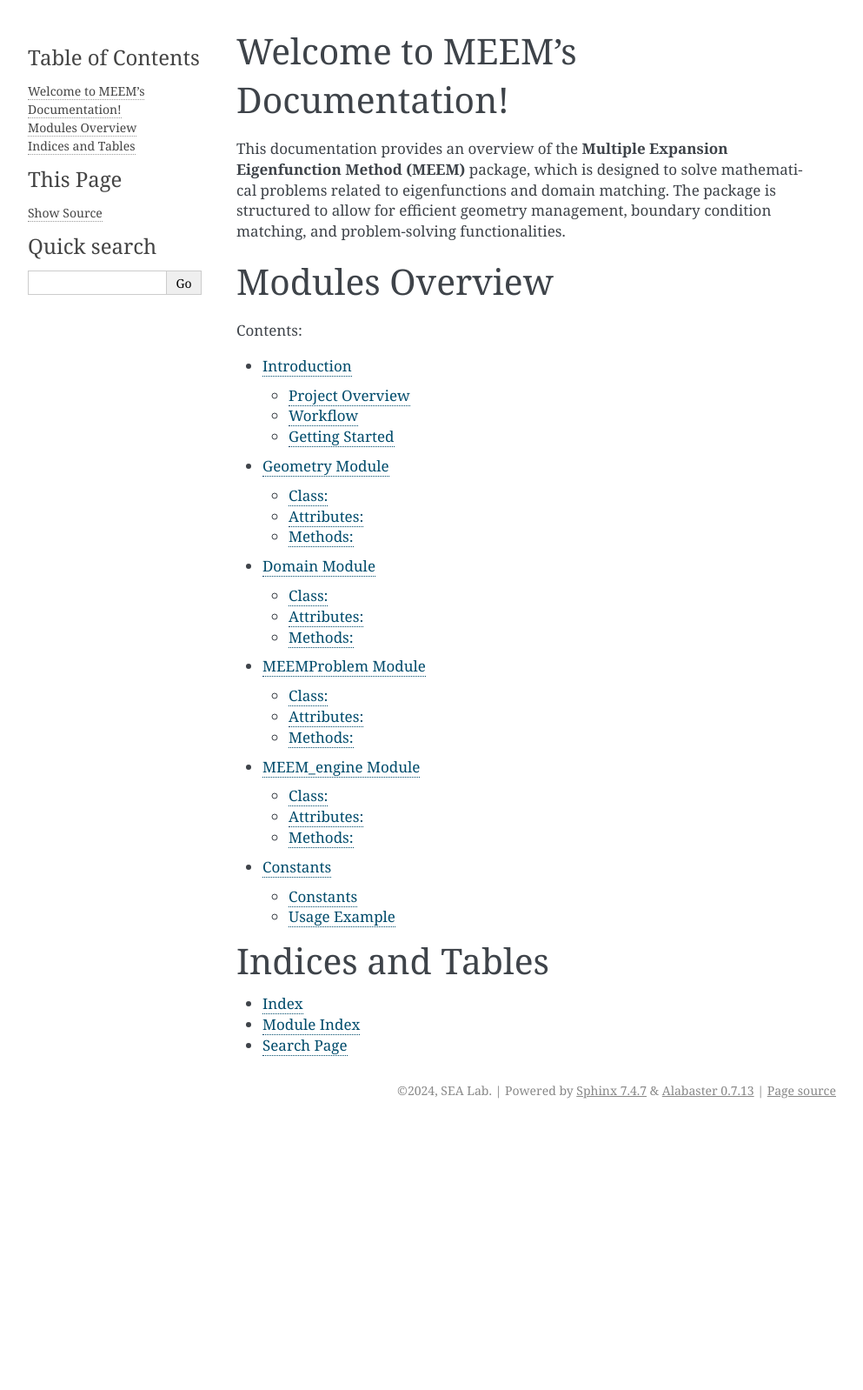
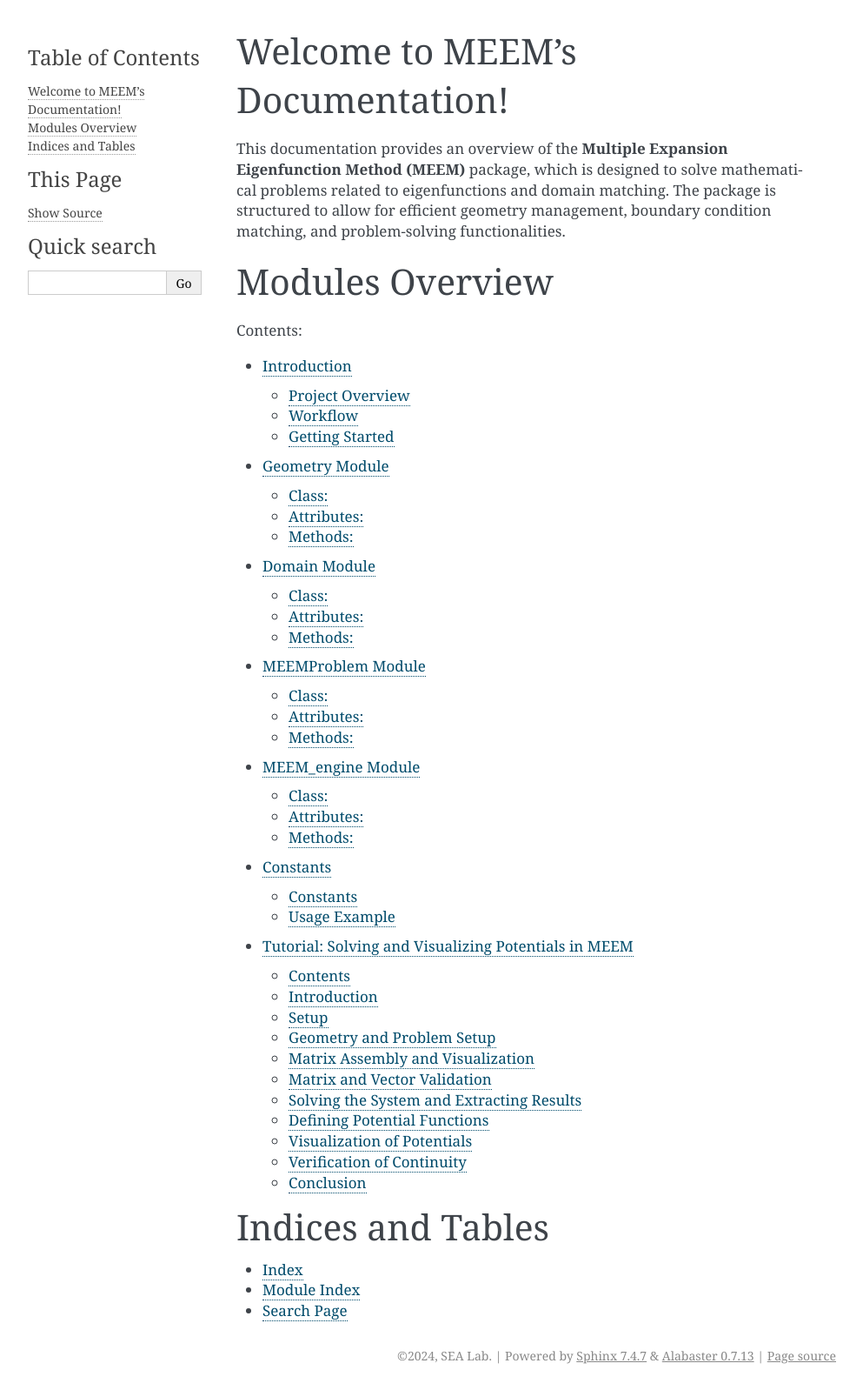
Before and after one commit to symbiotic-engineering/OpenFLASH, a Sphinx documentation site: the page built from docs/index.rst, in a window 1280 px wide. Shown: the whole page at 87% size, without its empty margins (148-1141 px from the left). Built offline with Sphinx 7.4.7, drawn with Linux system fonts in a browser that asks for light colours; before the commit the page ends 1293 px from its top, so only the background shows below that; some of the changed lines change nothing that is shown.

Commit message:
Implemented tutorial documentation

```diff
--- a/docs/index.rst
+++ b/docs/index.rst
@@ -21,7 +21,7 @@ Modules Overview
    meem_problem
    meem_engine
    constants
-
+   tutorial
 
 Indices and Tables
 ==================
--- /dev/null
+++ b/docs/tutorial.rst
@@ -0,0 +1,239 @@
+.. _meem_tutorial:
+
+Tutorial: Solving and Visualizing Potentials in MEEM
+====================================================
+
+Contents
+--------
+.. contents::
+   :local:
+
+Introduction
+------------
+This tutorial walks through using the MEEM package to compute and visualize potentials across multiple regions. By the end, you will have assembled matrices, validated them against expected values, and visualized the homogeneous and particular potentials in defined geometrical regions.
+
+Setup
+-----
+Ensure you have installed the required modules:
+
+.. code-block:: bash
+
+    pip install numpy scipy pandas matplotlib
+
+Now, import the necessary modules:
+
+.. code-block:: python
+
+    import sys, os
+    import numpy as np
+    import pandas as pd
+    from scipy import linalg
+    import matplotlib.pyplot as plt
+
+    sys.path.append("path_to_meem_module")  # Add the path to the MEEM module if necessary
+
+Geometry and Problem Setup
+--------------------------
+Define the geometry for the problem, including radial and axial coordinates, as well as boundary conditions:
+
+.. code-block:: python
+
+    from meem_engine import MEEMEngine
+    from meem_problem import MEEMProblem
+    from geometry import Geometry
+
+    r_coordinates = {'a1': 0.5, 'a2': 1.0}  # Example radial coordinates
+    z_coordinates = {'h': 1.001}  # Example axial coordinates
+    domain_params = [
+        {'number_harmonics': N, 'height': 1, 'radial_width': 0.5, 'top_BC': None, 'bottom_BC': None, 'category': 'inner', 'di': 0.5},
+        {'number_harmonics': M, 'height': 1, 'radial_width': 1.0, 'top_BC': None, 'bottom_BC': None, 'category': 'outer', 'di': 0.25},
+        {'number_harmonics': K, 'height': 1, 'radial_width': 1.5, 'top_BC': None, 'bottom_BC': None, 'category': 'exterior'}
+    ]
+
+    geometry = Geometry(r_coordinates, z_coordinates, domain_params)
+    problem = MEEMProblem(geometry)
+    engine = MEEMEngine([problem])
+
+Matrix Assembly and Visualization
+---------------------------------
+To verify the assembled matrix `A`, visualize its structure, which is helpful for spotting unexpected values or structure. The following function `visualize_A_matrix` plots the positions of non-zero entries and the block structure of the matrix.
+
+.. code-block:: python
+
+    def visualize_A_matrix(A, title="Matrix Visualization"):
+        rows, cols = np.nonzero(A)
+        plt.figure(figsize=(6, 6))
+        plt.scatter(cols, rows, color='blue', marker='o', s=100)
+        plt.gca().invert_yaxis()
+        plt.xticks(range(A.shape[1]))
+        plt.yticks(range(A.shape[0]))
+
+        # Draw dividing lines to visualize block structure in A matrix
+        N, M = 4, 4
+        block_dividers = [N, N + M, N + 2 * M]
+        for val in block_dividers:
+            plt.axvline(val - 0.5, color='black', linestyle='-', linewidth=1)
+            plt.axhline(val - 0.5, color='black', linestyle='-', linewidth=1)
+
+        plt.grid(True)
+        plt.title(title)
+        plt.xlabel('Column Index')
+        plt.ylabel('Row Index')
+        plt.show()
+
+    # Generate and verify A matrix
+    generated_A = engine.assemble_A(problem)
+    visualize_A_matrix(generated_A, title="Generated A Matrix")
+
+# Assuming 'A' is the assembled matrix from `MEEMEngine`
+
+Matrix and Vector Validation
+----------------------------
+We compare our generated matrix and vector to predefined expected values, allowing us to confirm the accuracy of our results. Threshold levels are set to `1e-3` for matrices and vectors to ensure only minor deviations.
+
+.. code-block:: python
+
+    tolerance = 1e-3
+    generated_b = engine.assemble_b(problem)
+    expected_b = np.array([
+        0.0069, 0.0120, -0.0030, 0.0013,
+        0.1560, 0.0808, -0.0202, 0.0090,
+        0, -0.1460, 0.0732, -0.0002,
+        -0.4622, -0.2837, 0.1539, -0.0673
+    ], dtype=np.complex128)  # Load expected values
+
+    # Validate the matrix and vector
+    try:
+        np.testing.assert_allclose(generated_b, expected_b, atol=tolerance, err_msg="b vector does not match expected values")
+        print("b vector matches successfully.")
+    except AssertionError as e:
+        print("b vector does not match expected values. Details:")
+        print(e)
+
+Solving the System and Extracting Results
+-----------------------------------------
+After generating `A` and `b`, we solve the equation `Ax = b`. The solution vector `x` contains coefficients for the homogeneous potential functions, which we use for region-specific potential calculations.
+
+.. code-block:: python
+
+    X = linalg.solve(generated_A, generated_b)
+
+Defining Potential Functions
+----------------------------
+The functions below calculate the homogeneous potential in different regions. For example, `phi_h_n_i1_func` computes the potential in region 1 (or domain i1) based on coefficients from `x`.
+
+.. code-block:: python
+
+    def phi_h_n_i1_func(n, r, z):
+        #  Define the formula to compute potential for region 1
+        return (C_1n_1s[n] * R_1n_1(n, r) + C_2n_1s[n] * R_2n_1(n)) * Z_n_i1(n, z)
+
+    def phi_h_m_i2_func(m, r, z):
+        return (C_1n_2s[m] * R_1n_2(m, r) + C_2n_2s[m] * R_2n_2(m, r)) * Z_n_i2(m, z)
+
+    def phi_e_k_func(k, r, z):
+        return B_ks[k] * Lambda_k_r(k, r) * Z_n_e(k, z)
+
+Visualization of Potentials
+---------------------------
+Using `plot_potential` and `plot_matching` functions, visualize the homogeneous and particular potentials, as well as the potential continuity at interfaces.
+
+.. code-block:: python
+
+    def plot_potential(phi, R, Z, title):
+        plt.figure(figsize=(12, 6))
+
+        # Real part
+        plt.subplot(1, 2, 1)
+        contour_real = plt.contourf(R, Z, np.real(phi), levels=50, cmap='viridis')
+        plt.colorbar(contour_real)
+        plt.title(f'{title} - Real Part')
+        plt.xlabel('Radial Distance (R)')
+        plt.ylabel('Axial Distance (Z)')
+
+        # Imaginary part
+        plt.subplot(1, 2, 2)
+        contour_imag = plt.contourf(R, Z, np.imag(phi), levels=50, cmap='viridis')
+        plt.colorbar(contour_imag)
+        plt.title(f'{title} - Imaginary Part')
+        plt.xlabel('Radial Distance (R)')
+        plt.ylabel('Axial Distance (Z)')
+
+        plt.tight_layout()
+        plt.show()
+
+    def plot_matching(phi1, phi2, phie, a1, a2, R, Z, title):
+        idx_a1 = np.argmin(np.abs(R[0, :] - a1))
+        idx_a2 = np.argmin(np.abs(R[0, :] - a2))
+
+        Z_line = Z[:, 0]
+
+        # Potential at r = a1
+        phi1_a1 = phi1[:, idx_a1]
+        phi2_a1 = phi2[:, idx_a1]
+
+        # Potential at r = a2
+        phi2_a2 = phi2[:, idx_a2]
+        phie_a2 = phie[:, idx_a2]
+
+        plt.figure(figsize=(8, 6))
+        plt.plot(Z_line, np.abs(phi1_a1), 'r--', label=f'|{title}_1| at r = a1')
+        plt.plot(Z_line, np.abs(phi2_a1), 'b-', label=f'|{title}_2| at r = a1')
+        plt.plot(Z_line, np.abs(phi2_a2), 'g--', label=f'|{title}_2| at r = a2')
+        plt.plot(Z_line, np.abs(phie_a2), 'k-', label=f'|{title}_e| at r = a2')
+        plt.legend()
+        plt.xlabel('Z')
+        plt.ylabel(f'|{title}|')
+        plt.title(f'{title} Matching at Interfaces')
+        plt.show()
+
+    # Example of plotting potentials
+    plot_potential(phiH, R, Z, 'Homogeneous Potential')
+    plot_potential(phiP, R, Z, 'Particular Potential')
+    plot_potential(phi, R, Z, 'Total Potential')
+
+    # Extract potentials in different regions for matching
+    phi1 = np.where(region1, phi, np.nan)
+    phi2 = np.where(region2, phi, np.nan)
+    phie = np.where(regione, phi, np.nan)
+
+    # Plot matching at interfaces
+    plot_matching(phi1, phi2, phie, a1, a2, R, Z, 'Potential')
+
+Verification of Continuity
+--------------------------
+To ensure continuity of potentials across interfaces, we calculate and plot the difference in potential across `a1` and `a2`.
+
+.. code-block:: python
+
+    def verify_continuity_at_interfaces():
+        # Sample code to compute continuity difference at interfaces
+        # Potential at r = a1 from region1 and region2
+        idx_a1 = np.argmin(np.abs(R[0, :] - a1))
+        phi_a1_region1 = phi1[:, idx_a1]
+        phi_a1_region2 = phi2[:, idx_a1]
+
+        # Compute the difference
+        difference_a1 = np.abs(phi_a1_region1 - phi_a1_region2)
+
+        # Potential at r = a2 from region2 and exterior region
+        idx_a2 = np.argmin(np.abs(R[0, :] - a2))
+        phi_a2_region2 = phi2[:, idx_a2]
+        phi_a2_exterior = phie[:, idx_a2]
+
+        # Compute the difference
+        difference_a2 = np.abs(phi_a2_region2 - phi_a2_exterior)
+
+        # Plot the differences
+        plt.figure(figsize=(8, 6))
+        plt.plot(Z[:, 0], difference_a1, label='Difference at r = a1')
+        plt.plot(Z[:, 0], difference_a2, label='Difference at r = a2')
+        plt.legend()
+        plt.xlabel('Z')
+        plt.ylabel('Potential Difference')
+        plt.title('Continuity of Potential at Interfaces')
+        plt.show()
+
+Conclusion
+----------
+In this tutorial, we assembled and validated matrices for potential calculations, visualized potential fields, and verified continuity across regions. This workflow provides a robust approach for calculating and assessing potential fields using the MEEM Python package.
```
